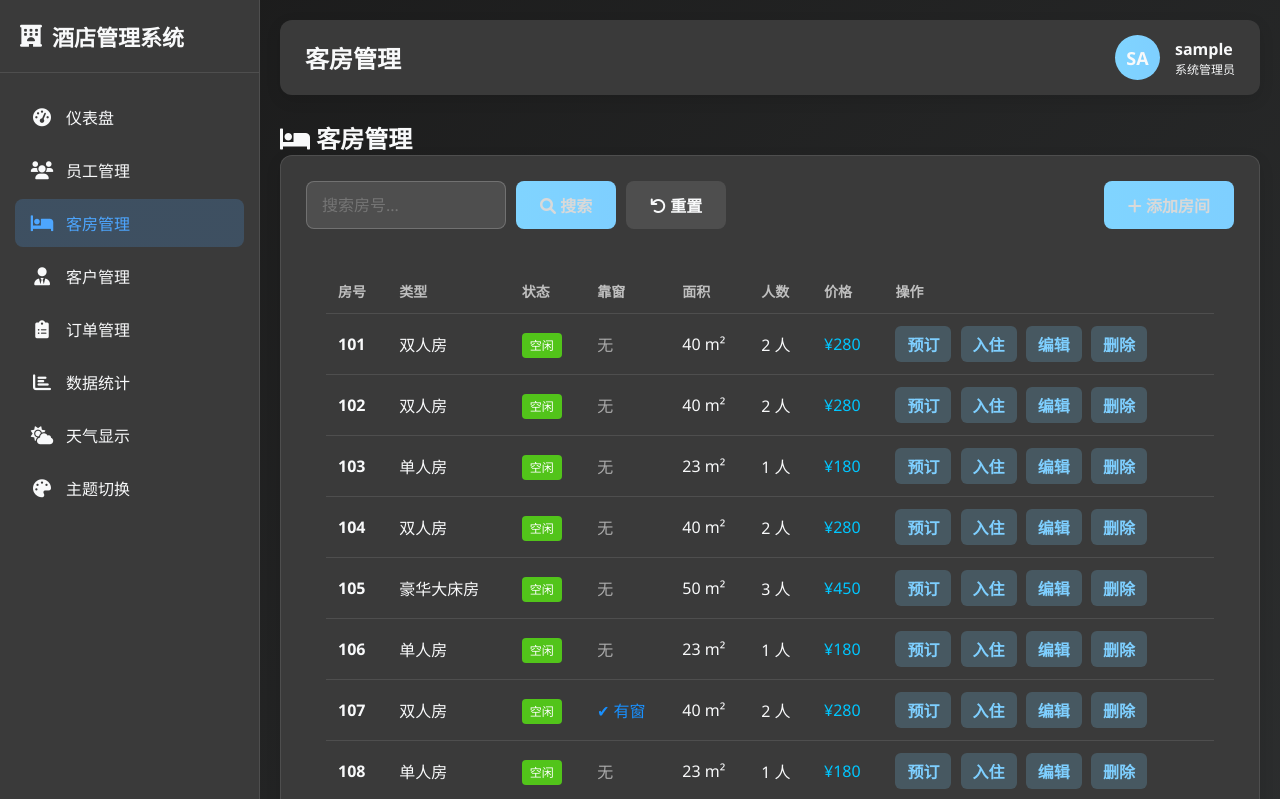
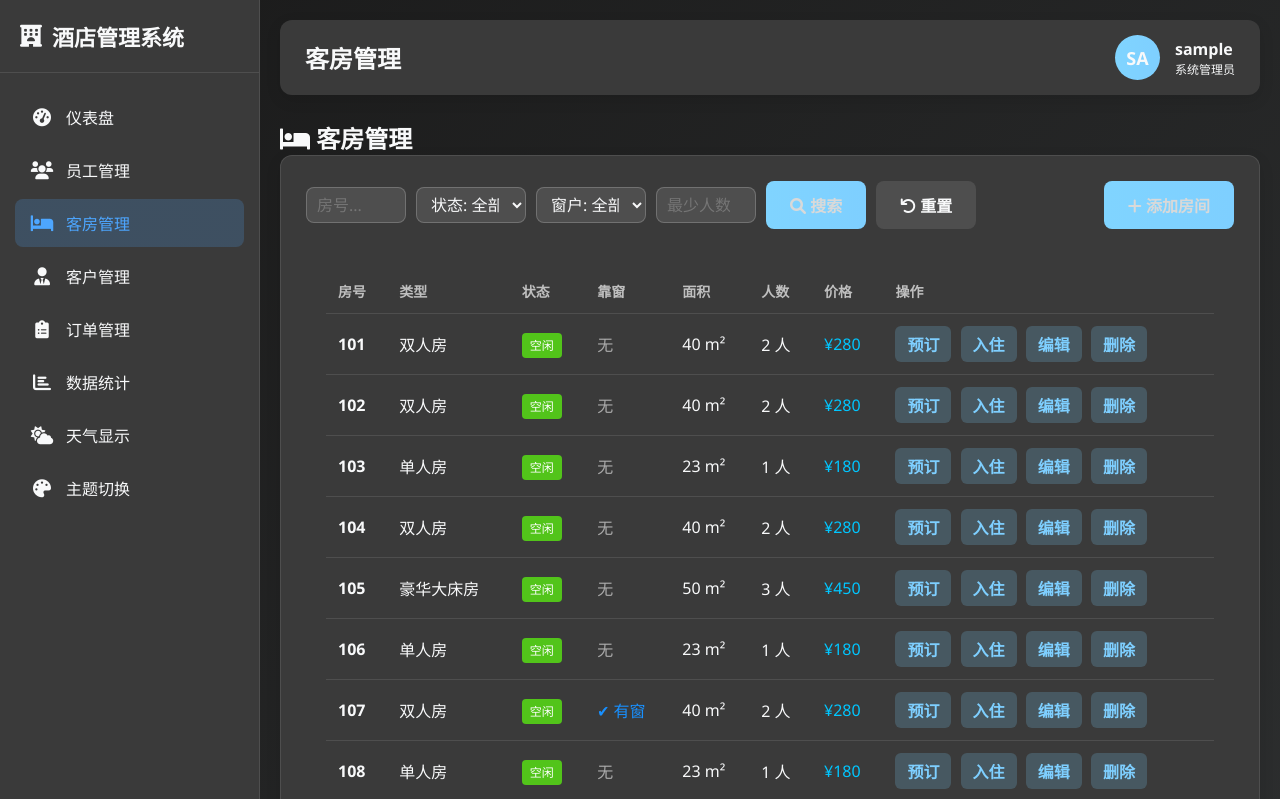
Before and after one commit to yinyiqing/python_class, a Flask app: page /rooms in a window 1280 px wide. Shown: the top 799 px of the page. Run offline with Flask 3, Linux system fonts and the light colour scheme; the visitor is signed in with stand-in values (Sample User, id 1); data comes from the database, SQL or seed files in the repository.

Commit message:
room research

```diff
--- a/static/js/rooms.js
+++ b/static/js/rooms.js
@@ -4,7 +4,7 @@ let allRooms = [];
 document.addEventListener('DOMContentLoaded', function() {
     loadRooms();
 
-    // 绑定关闭按钮
+    // 绑定模态框关闭按钮
     document.querySelectorAll('.close-modal').forEach(btn => {
         btn.addEventListener('click', () => {
             const modal = document.getElementById('room-modal');
@@ -18,11 +18,7 @@ async function loadRooms() {
     const loading = document.getElementById('loading-msg');
     const noData = document.getElementById('no-data-msg');
 
-    // 1. 安全检查：如果找不到元素，在控制台报错但不要卡死页面
-    if (!tbody || !loading) {
-        console.error("Critical Error: HTML elements not found!");
-        return;
-    }
+    if (!tbody || !loading) return;
 
     // 显示加载圈
     loading.style.display = 'block';
@@ -33,11 +29,11 @@ async function loadRooms() {
         const res = await fetch('/api/rooms/list');
         const data = await res.json();
 
-        // 隐藏加载圈
         loading.style.display = 'none';
 
         if (data.success) {
             allRooms = data.data;
+            // 加载完成后默认显示所有
             renderTable(allRooms);
         } else {
             alert('加载失败: ' + (data.message || '未知错误'));
@@ -45,11 +41,11 @@ async function loadRooms() {
     } catch (e) {
         loading.style.display = 'none';
         console.error("Fetch error:", e);
-        // 如果出错，至少让用户知道，而不是一直转圈
-        alert('网络请求失败，请检查后台服务是否启动');
+        alert('网络请求失败，请检查后台服务');
     }
 }
 
+// 核心渲染函数
 function renderTable(rooms) {
     const tbody = document.getElementById('rooms-table-body');
     const noData = document.getElementById('no-data-msg');
@@ -60,9 +56,10 @@ function renderTable(rooms) {
         if(noData) noData.style.display = 'block';
         return;
     }
+    if(noData) noData.style.display = 'none';
 
     rooms.forEach(room => {
-        // 状态颜色逻辑
+        // 1. 状态显示逻辑
         let statusHtml = `<span class="status-badge status-free">空闲</span>`;
         let btnsHtml = `
             <button class="btn btn-warning btn-sm action-btn" onclick="updateStatus('${room.room_number}', 'reserve')">预订</button>
@@ -85,7 +82,10 @@ function renderTable(rooms) {
             `;
         }
 
-        const windowIcon = room.has_window ? '<span style="color:#1890ff">✔ 有窗</span>' : '<span style="color:#aaa">无</span>';
+        // 2. 靠窗图标
+        const windowIcon = room.has_window
+            ? '<span style="color:#1890ff">✔ 有窗</span>'
+            : '<span style="color:#aaa">无</span>';
 
         const tr = document.createElement('tr');
         tr.style.borderBottom = "1px solid rgba(255,255,255,0.1)";
@@ -103,13 +103,52 @@ function renderTable(rooms) {
     });
 }
 
+// ========== 增强的搜索功能 ==========
+function searchRooms() {
+    // 获取所有筛选条件
+    const keyword = document.getElementById('room-search').value.trim();
+    const status = document.getElementById('filter-status').value;
+    const windowVal = document.getElementById('filter-window').value;
+    const capacity = document.getElementById('filter-capacity').value;
+
+    const filtered = allRooms.filter(r => {
+        // 1. 房号筛选 (模糊匹配)
+        const matchKeyword = !keyword || r.room_number.includes(keyword);
+
+        // 2. 状态筛选 (精确匹配)
+        const matchStatus = !status || r.status === status;
+
+        // 3. 窗户筛选 (注意: 数据库里可能是数字1/0，HTML value是字符串"1"/"0"，用 == 比较)
+        const matchWindow = windowVal === "" || r.has_window == windowVal;
+
+        // 4. 人数筛选 (大于等于)
+        // 例如搜索2人，则显示所有能住2人及以上的房间（2人、3人房）
+        const matchCapacity = !capacity || r.capacity >= parseInt(capacity);
+
+        return matchKeyword && matchStatus && matchWindow && matchCapacity;
+    });
+
+    renderTable(filtered);
+}
+
+// 重置搜索
+function resetSearch() {
+    document.getElementById('room-search').value = '';
+    document.getElementById('filter-status').value = '';
+    document.getElementById('filter-window').value = '';
+    document.getElementById('filter-capacity').value = '';
+
+    // 恢复显示所有房间
+    renderTable(allRooms);
+}
+// ===================================
+
 function showAddRoomModal() {
     const modal = document.getElementById('room-modal');
     document.getElementById('modal-title').innerText = "添加房间";
     document.getElementById('room-form').reset();
     document.getElementById('room_number').readOnly = false;
     document.getElementById('is_edit').value = 'false';
-    // 默认值
     document.getElementById('area').value = "23";
     document.getElementById('capacity').value = "2";
 
@@ -128,8 +167,6 @@ function openEditModal(roomNum) {
     document.getElementById('room_type').value = room.room_type;
     document.getElementById('price').value = room.price;
     document.getElementById('description').value = room.description || '';
-
-    // 填充新字段，防止为空
     document.getElementById('area').value = room.area || 23;
     document.getElementById('capacity').value = room.capacity || 2;
     document.getElementById('has_window').checked = (room.has_window === 1);
@@ -194,9 +231,3 @@ async function updateStatus(roomNum, action) {
     if (result.success) loadRooms();
     else alert(result.message);
 }
-
-function searchRooms() {
-    const key = document.getElementById('room-search').value.trim();
-    if(!key) { renderTable(allRooms); return; }
-    renderTable(allRooms.filter(r => r.room_number.includes(key)));
-}
--- a/templates/rooms.html
+++ b/templates/rooms.html
@@ -13,6 +13,10 @@
     /* 辅助样式 */
     .table-container { background: var(--bg-card); padding: 20px; border-radius: 8px; margin-top: 20px; }
     .action-btn { margin-right: 5px; }
+
+    /* 搜索栏样式优化 */
+    .search-box { display: flex; gap: 10px; flex-wrap: wrap; align-items: center; }
+    .search-box .form-control { height: 36px; padding: 0 10px; }
 </style>
 
 <div class="content-header">
@@ -22,16 +26,33 @@
 </div>
 
 <div class="content-section">
-    <div class="section-header" style="display: flex; justify-content: space-between; align-items: center;">
-        <div class="search-box" style="display: flex; gap: 10px;">
-            <input type="text" id="room-search" placeholder="搜索房号..." class="form-control" style="width: 200px;">
+    <div class="section-header" style="display: flex; justify-content: space-between; align-items: center; flex-wrap: wrap; gap: 15px;">
+        <div class="search-box">
+            <input type="text" id="room-search" placeholder="房号..." class="form-control" style="width: 100px;">
+
+            <select id="filter-status" class="form-control" style="width: 110px;">
+                <option value="">状态: 全部</option>
+                <option value="空闲">🟢 空闲</option>
+                <option value="已预订">🟡 已预订</option>
+                <option value="已入住">🔴 已入住</option>
+            </select>
+
+            <select id="filter-window" class="form-control" style="width: 110px;">
+                <option value="">窗户: 全部</option>
+                <option value="1">✔ 有窗</option>
+                <option value="0">✖ 无窗</option>
+            </select>
+
+            <input type="number" id="filter-capacity" placeholder="最少人数" class="form-control" style="width: 100px;" min="1">
+
             <button class="btn btn-primary" onclick="searchRooms()">
                 <i class="fas fa-search"></i> 搜索
             </button>
-            <button class="btn btn-secondary" onclick="loadRooms()">
+            <button class="btn btn-secondary" onclick="resetSearch()">
                 <i class="fas fa-undo"></i> 重置
             </button>
         </div>
+
         <button class="btn btn-success" onclick="showAddRoomModal()">
             <i class="fas fa-plus"></i> 添加房间
         </button>
```
